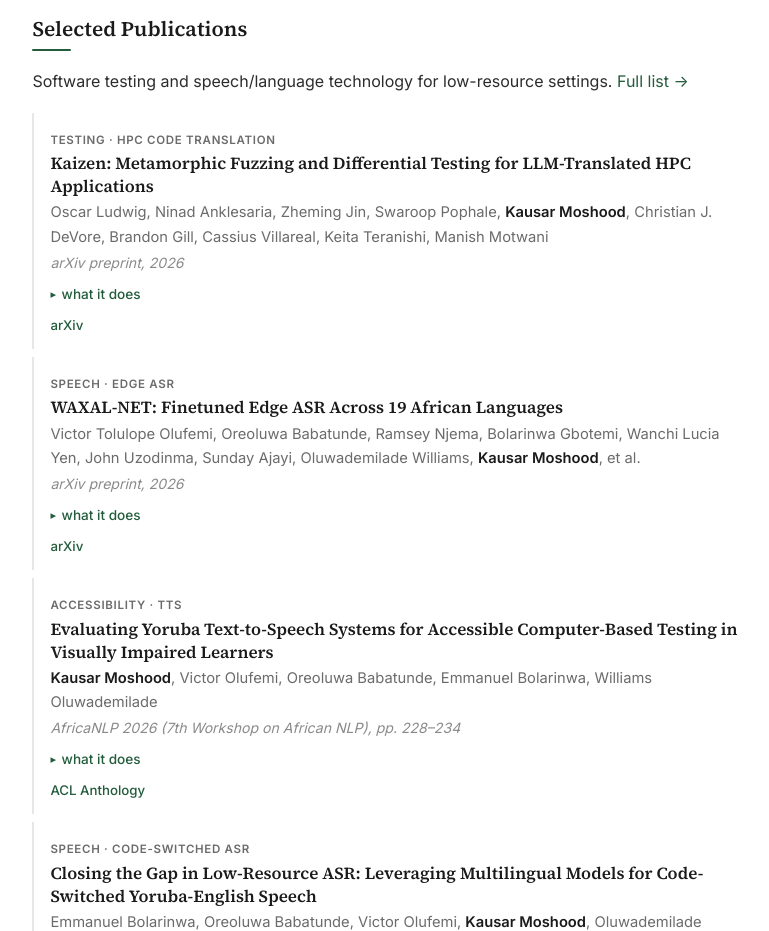
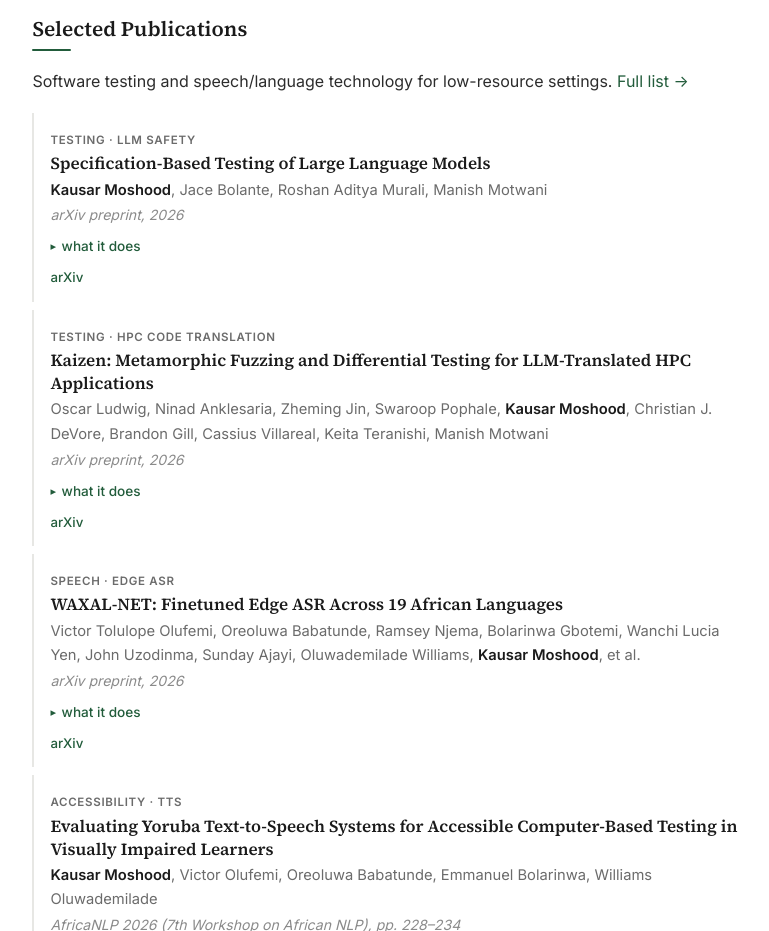
Before and after one commit to Moshood-Kausar/Moshood-Kausar.github.io, a plain HTML site: page index.html in a window 1280 px wide. Shown: the part 1020-1951 px from the top of the page, without its empty margins (250-1019 px from the left). Drawn offline with Linux system fonts and the light colour scheme; some icons are missing.

Commit message:
updated paper

```diff
--- a/index.html
+++ b/index.html
@@ -97,6 +97,15 @@
       <p class="stack-intro">Software testing and speech/language technology for low-resource settings. <a href="publications.html">Full list →</a></p>
 
       <div class="publication-item">
+        <div class="pub-layer">Testing · LLM safety</div>
+        <div class="pub-title"><a href="https://arxiv.org/abs/2610.14443" target="_blank">Specification-Based Testing of Large Language Models</a></div>
+        <div class="pub-authors"><span class="author-highlight">Kausar Moshood</span>, Jace Bolante, Roshan Aditya Murali, Manish Motwani</div>
+        <div class="pub-venue">arXiv preprint, 2026</div>
+        <details class="pub-more"><summary>what it does</summary><div class="pub-description">Introduces LEST, a framework that treats the safety claims in LLM model and system cards as specifications for black-box testing: it selects benchmark prompts relevant to each claim, mutates them to search for counterexamples, and validates candidate failures with humans. On Claude Opus 4.8 and GPT-5.5, both models refused over 95% of the original benchmark prompts, yet LEST found confirmed counterexamples to 6 of 9 covered claims. Only 19 of 312 classifier-flagged failures held up under human review, showing that automated failure detection needs manual validation.</div></details>
+        <div class="pub-links"><a href="https://arxiv.org/abs/2610.14443" target="_blank">arXiv</a></div>
+      </div>
+
+      <div class="publication-item">
         <div class="pub-layer">Testing · HPC code translation</div>
         <div class="pub-title"><a href="https://arxiv.org/abs/2607.04058" target="_blank">Kaizen: Metamorphic Fuzzing and Differential Testing for LLM-Translated HPC Applications</a></div>
         <div class="pub-authors">Oscar Ludwig, Ninad Anklesaria, Zheming Jin, Swaroop Pophale, <span class="author-highlight">Kausar Moshood</span>, Christian J. DeVore, Brandon Gill, Cassius Villareal, Keita Teranishi, Manish Motwani</div>
```
